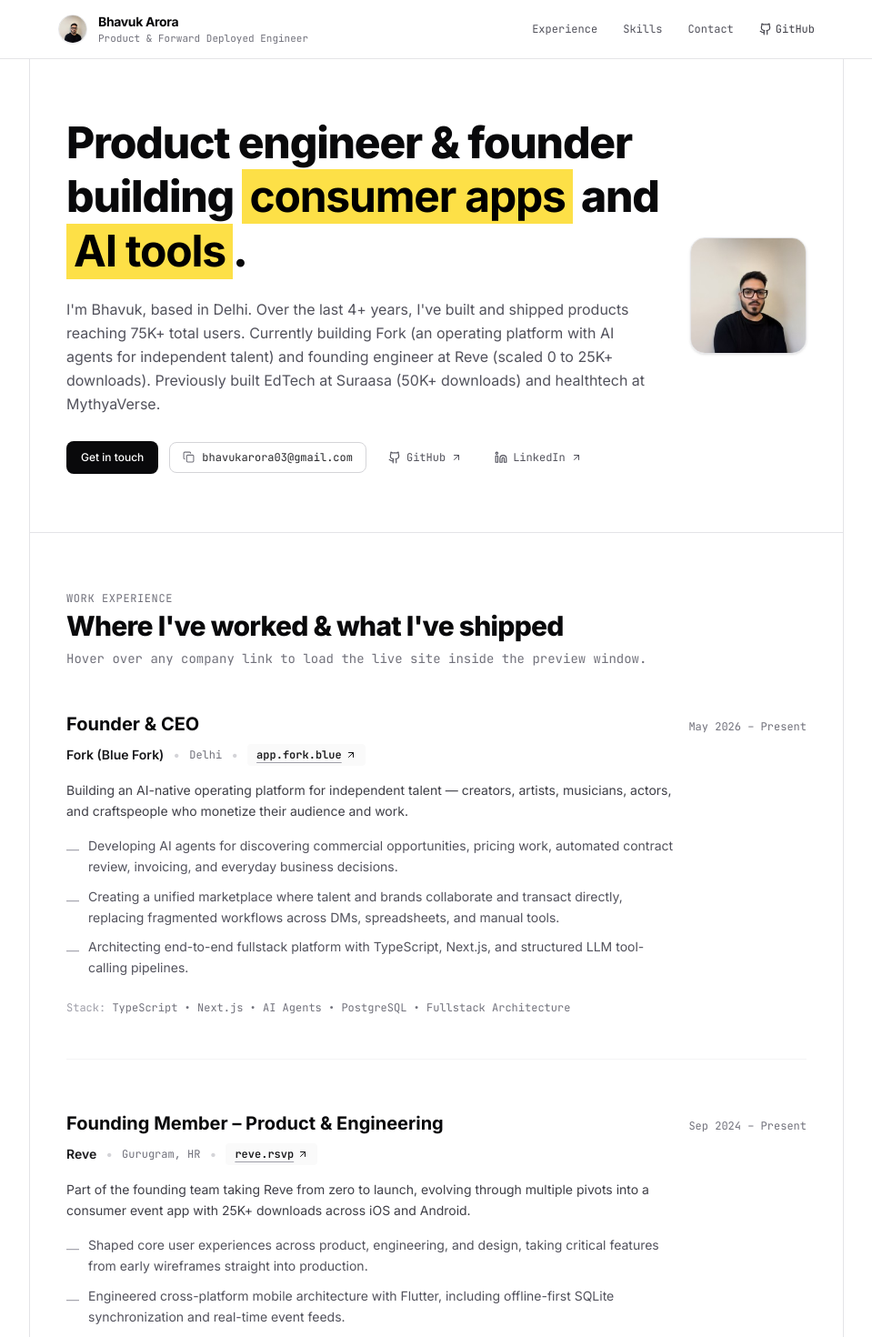
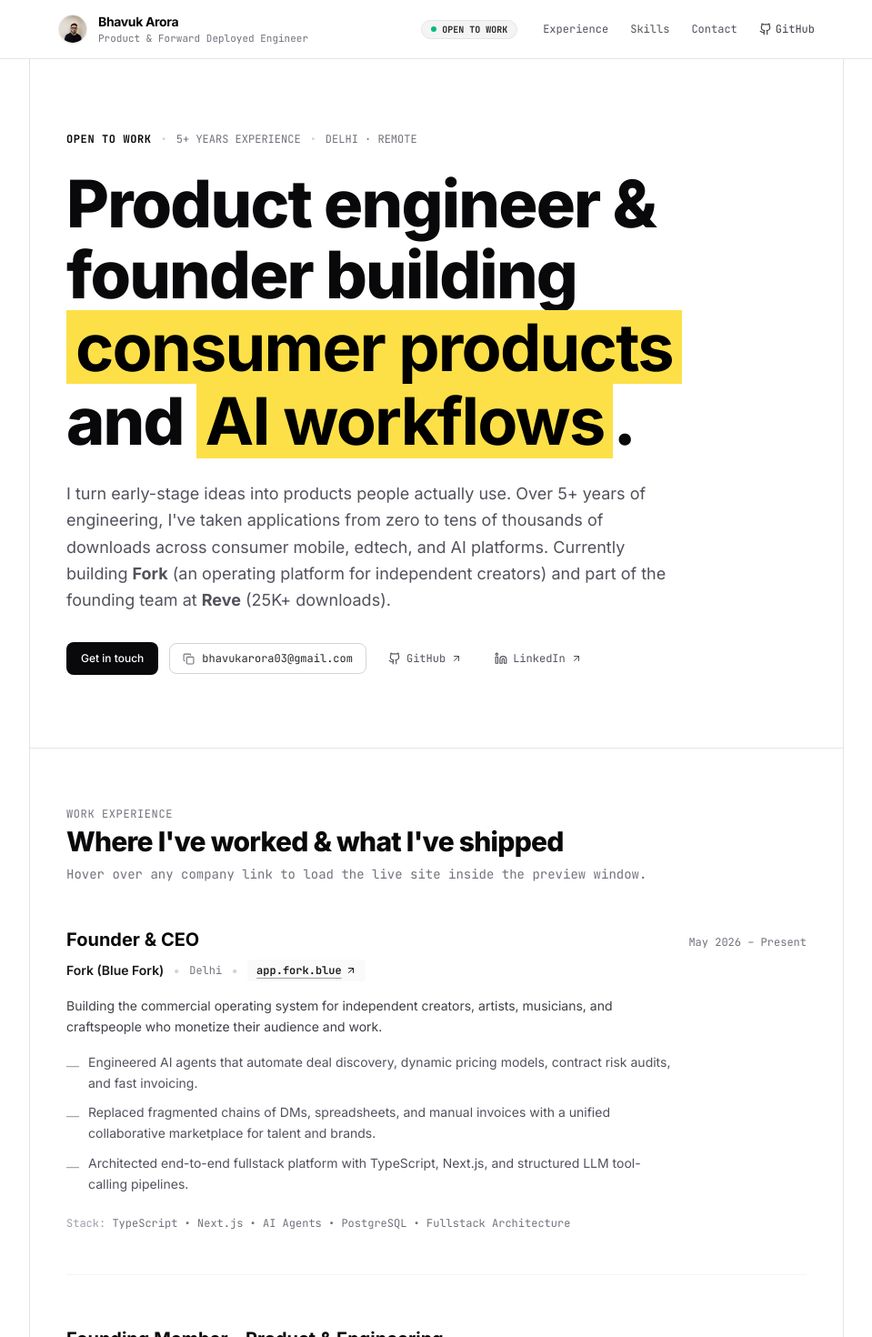
Before and after one commit to bhavukar/bhavuk.website, a Next.js app: page / in a window 1280 px wide. Shown: the top 1470 px of the page at 91% size, without its empty margins (160-1119 px from the left). Built offline with nearby package versions, Linux system fonts and the light colour scheme.

Commit message:
feat: add Lenis liquid scroll, update to 5+ years, add OPEN TO WORK, remove redundant hero photo, clean up copy and footer

```diff
--- a/app/page.tsx
+++ b/app/page.tsx
@@ -1,7 +1,8 @@
 'use client';
 
-import React, { useState } from 'react';
+import React, { useState, useEffect } from 'react';
 import { motion, AnimatePresence } from 'framer-motion';
+import Lenis from 'lenis';
 import {
   Github,
   Linkedin,
@@ -45,11 +46,11 @@ const EXPERIENCES: ExperienceItem[] = [
     embedUrl: 'https://app.fork.blue',
     previewImage: 'https://app.fork.blue/preview_url.png',
     summary:
-      'Building an AI-native operating platform for independent talent — creators, artists, musicians, actors, and craftspeople who monetize their audience and work.',
+      'Building the commercial operating system for independent creators, artists, musicians, and craftspeople who monetize their audience and work.',
     highlights: [
-      'Developing AI agents for discovering commercial opportunities, pricing work, automated contract review, invoicing, and everyday business decisions.',
-      'Creating a unified marketplace where talent and brands collaborate and transact directly, replacing fragmented workflows across DMs, spreadsheets, and manual tools.',
-      'Architecting end-to-end fullstack platform with TypeScript, Next.js, and structured LLM tool-calling pipelines.'
+      'Engineered AI agents that automate deal discovery, dynamic pricing models, contract risk audits, and fast invoicing.',
+      'Replaced fragmented chains of DMs, spreadsheets, and manual invoices with a unified collaborative marketplace for talent and brands.',
+      'Architected end-to-end fullstack platform with TypeScript, Next.js, and structured LLM tool-calling pipelines.'
     ],
     skills: ['TypeScript', 'Next.js', 'AI Agents', 'PostgreSQL', 'Fullstack Architecture']
   },
@@ -65,11 +66,11 @@ const EXPERIENCES: ExperienceItem[] = [
     previewImage:
       'https://assets.reve.rsvp/prod/media/image/f_jpg,q_70,w_1200/webp/v1/static/reve_preview_url.jpg',
     summary:
-      'Part of the founding team taking Reve from zero to launch, evolving through multiple pivots into a consumer event app with 25K+ downloads across iOS and Android.',
+      'Joined as part of the founding team taking Reve from zero to launch, evolving through multiple pivots into a consumer event app with 25,000+ downloads across iOS and Android.',
     highlights: [
-      'Shaped core user experiences across product, engineering, and design, taking critical features from early wireframes straight into production.',
-      'Engineered cross-platform mobile architecture with Flutter, including offline-first SQLite synchronization and real-time event feeds.',
-      'Built and optimized onboarding funnels, viral invite loops, and retention mechanics that drove organic community growth.'
+      'Owned product engineering end-to-end: wireframes, user journeys, design systems, and the cross-platform Flutter client.',
+      'Built the offline-first SQLite sync engine and real-time feed for seamless in-person event check-ins and ticketing.',
+      'Designed onboarding funnels and viral invite loops that powered our organic community growth.'
     ],
     skills: ['Flutter', 'SQLite', 'Mobile Architecture', 'Product Design', '25K+ Downloads']
   },
@@ -86,8 +87,8 @@ const EXPERIENCES: ExperienceItem[] = [
     summary:
       'Shipped client and internal production applications across healthcare and AI interview coaching, delivering end-to-end products under strict timelines.',
     highlights: [
-      'Built and launched Oncarea and Oncarea Doctor using Flutter in under two months, supporting live video consultations and remote diagnostic workflows.',
-      'Engineered VRPlaced, a Next.js platform for 1-on-1 interview practice featuring OpenAI-driven resume customization and live feedback.',
+      'Shipped VRPlaced, an AI interview simulator with real-time feedback scoring and dynamic resume tailoring using Next.js and OpenAI.',
+      'Built and launched Oncarea and Oncarea Doctor from scratch in under two months, supporting live video consultations and remote diagnostics.',
       'Owned full development lifecycle: architecture, client-side testing, automated deployments, and continuous UX iterations.'
     ],
     skills: ['Flutter', 'Next.js', 'OpenAI API', 'Healthcare Systems', 'WebRTC Video']
@@ -101,11 +102,11 @@ const EXPERIENCES: ExperienceItem[] = [
     url: 'https://www.suraasa.com',
     displayUrl: 'suraasa.com',
     summary:
-      'Re-engineered Suraasa’s flagship EdTech application from the ground up in Flutter, replacing legacy native code and scaling to 50K+ downloads.',
+      'Re-engineered Suraasa’s flagship EdTech application from the ground up in Flutter, replacing legacy native code and scaling to 50,000+ downloads.',
     highlights: [
       'Rebuilt core mobile systems including authentication, profile state management, push notification infrastructure, and modular app architecture.',
       'Integrated a custom high-performance video player, learning course workflows, and interactive assessment modules for teachers.',
-      'Collaborated closely with product and design teams to refine teacher learning journeys and boost student course completion rates.'
+      'Boosted teacher course completion rates by streamlining playback, offline lesson caching, and lesson navigation.'
     ],
     skills: ['Flutter', 'Modular Architecture', 'Custom Video Player', '50K+ Downloads'],
     previewFallback: {
@@ -144,6 +145,28 @@ export default function Home() {
   const [copiedEmail, setCopiedEmail] = useState(false);
   const [hoveredExperience, setHoveredExperience] = useState<ExperienceItem | null>(null);
 
+  // Initialize Lenis smooth "liquid" scrolling
+  useEffect(() => {
+    const lenis = new Lenis({
+      duration: 1.2,
+      easing: (t) => Math.min(1, 1.001 - Math.pow(2, -10 * t)),
+      orientation: 'vertical',
+      gestureOrientation: 'vertical',
+      smoothWheel: true,
+    });
+
+    function raf(time: number) {
+      lenis.raf(time);
+      requestAnimationFrame(raf);
+    }
+
+    requestAnimationFrame(raf);
+
+    return () => {
+      lenis.destroy();
+    };
+  }, []);
+
   const handleCopyEmail = () => {
     navigator.clipboard.writeText('bhavukarora03@gmail.com');
     setCopiedEmail(true);
@@ -151,12 +174,12 @@ export default function Home() {
   };
 
   return (
-    <div className="min-h-screen bg-white text-zinc-900 font-sans selection:bg-[#fde047] selection:text-black relative scroll-smooth">
+    <div className="min-h-screen bg-white text-zinc-900 font-sans selection:bg-[#fde047] selection:text-black relative">
       {/* ─────────────────────────────────────────────────────────────
           1. MINIMAL STICKY HEADER
           ───────────────────────────────────────────────────────────── */}
       <motion.header
-        initial={{ y: -20, opacity: 0 }}
+        initial={{ y: -16, opacity: 0 }}
         animate={{ y: 0, opacity: 1 }}
         transition={{ duration: 0.5, ease: [0.16, 1, 0.3, 1] }}
         className="sticky top-0 z-40 bg-white/95 backdrop-blur-sm border-b border-zinc-200"
@@ -180,7 +203,13 @@ export default function Home() {
             </div>
           </a>
 
-          <nav className="flex items-center gap-5 sm:gap-7 text-xs font-mono text-zinc-600">
+          <div className="flex items-center gap-5 sm:gap-7">
+            <div className="hidden sm:inline-flex items-center gap-1.5 px-2.5 py-0.5 rounded-full bg-zinc-100 text-[10px] font-mono font-bold text-zinc-800 border border-zinc-200">
+              <span className="w-1.5 h-1.5 rounded-full bg-emerald-500" />
+              <span>OPEN TO WORK</span>
+            </div>
+
+            <nav className="flex items-center gap-5 sm:gap-6 text-xs font-mono text-zinc-600">
               <a href="#experience" className="hover:text-zinc-950 transition-colors">
                 Experience
               </a>
@@ -197,9 +226,10 @@ export default function Home() {
                 className="text-zinc-700 hover:text-zinc-950 transition-colors flex items-center gap-1"
               >
                 <Github size={14} />
-              <span className="hidden sm:inline">GitHub</span>
+                <span className="hidden md:inline">GitHub</span>
               </a>
             </nav>
+          </div>
         </div>
       </motion.header>
 
@@ -208,35 +238,44 @@ export default function Home() {
           ───────────────────────────────────────────────────────────── */}
       <div className="max-w-4xl mx-auto border-x border-zinc-200 bg-white min-h-screen">
         {/* ───────────────────────────────────────────────────────────
-            HERO SECTION (Smooth Entrance Animation)
+            HERO SECTION (Clean, Full-Width, Single Photo in Header)
             ─────────────────────────────────────────────────────────── */}
         <motion.section
-          initial={{ opacity: 0, y: 24 }}
+          initial={{ opacity: 0, y: 20 }}
           animate={{ opacity: 1, y: 0 }}
           transition={{ duration: 0.6, ease: [0.16, 1, 0.3, 1] }}
-          className="px-5 sm:px-10 py-16 border-b border-zinc-200"
+          className="px-5 sm:px-10 py-16 sm:py-20 border-b border-zinc-200"
         >
-          <div className="flex flex-col-reverse sm:flex-row items-start sm:items-center justify-between gap-8">
-            <div className="space-y-5 max-w-2xl">
-              <h1 className="text-3xl sm:text-5xl font-extrabold tracking-tight text-zinc-950 leading-[1.18]">
+          <div className="space-y-6 max-w-3xl">
+            {/* Open to work status bar */}
+            <div className="flex flex-wrap items-center gap-2.5 text-xs font-mono text-zinc-500">
+              <span className="font-bold text-zinc-950 tracking-wider">OPEN TO WORK</span>
+              <span className="text-zinc-300">•</span>
+              <span>5+ YEARS EXPERIENCE</span>
+              <span className="text-zinc-300">•</span>
+              <span>DELHI · REMOTE</span>
+            </div>
+
+            <h1 className="text-4xl sm:text-6xl md:text-7xl font-extrabold tracking-tight text-zinc-950 leading-[1.08]">
               Product engineer & founder building{' '}
-                <mark className="bg-[#fde047] text-black px-2 py-0.5 inline-block font-bold not-italic">
-                  consumer apps
+              <mark className="bg-[#fde047] text-black px-2.5 py-0.5 inline-block font-bold not-italic">
+                consumer products
               </mark>{' '}
               and{' '}
-                <mark className="bg-[#fde047] text-black px-2 py-0.5 inline-block font-bold not-italic">
-                  AI tools
+              <mark className="bg-[#fde047] text-black px-2.5 py-0.5 inline-block font-bold not-italic">
+                AI workflows
               </mark>
               .
             </h1>
 
-              <p className="text-base text-zinc-600 leading-relaxed">
-                I'm Bhavuk, based in Delhi. Over the last 4+ years, I've built and shipped products
-                reaching 75K+ total users. Currently building Fork (an operating platform with AI agents
-                for independent talent) and founding engineer at Reve (scaled 0 to 25K+ downloads).
-                Previously built EdTech at Suraasa (50K+ downloads) and healthtech at MythyaVerse.
+            <p className="text-base sm:text-lg text-zinc-600 leading-relaxed max-w-2xl">
+              I turn early-stage ideas into products people actually use. Over 5+ years of engineering,
+              I've taken applications from zero to tens of thousands of downloads across consumer mobile,
+              edtech, and AI platforms. Currently building <strong>Fork</strong> (an operating platform
+              for independent creators) and part of the founding team at <strong>Reve</strong> (25K+ downloads).
             </p>
 
+            {/* Quick Actions */}
             <div className="flex flex-wrap items-center gap-3 pt-2">
               <a
                 href="#contact"
@@ -285,22 +324,6 @@ export default function Home() {
               </a>
             </div>
           </div>
-
-            <motion.div
-              initial={{ scale: 0.9, opacity: 0 }}
-              animate={{ scale: 1, opacity: 1 }}
-              transition={{ duration: 0.6, delay: 0.1, ease: [0.16, 1, 0.3, 1] }}
-              className="shrink-0"
-            >
-              <div className="w-24 h-24 sm:w-32 sm:h-32 rounded-2xl overflow-hidden border border-zinc-200 shadow-sm hover:shadow-md transition-shadow">
-                <img
-                  src="/profile.jpeg"
-                  alt="Bhavuk Arora"
-                  className="w-full h-full object-cover"
-                />
-              </div>
-            </motion.div>
-          </div>
         </motion.section>
 
         {/* ───────────────────────────────────────────────────────────
@@ -323,7 +346,7 @@ export default function Home() {
             {EXPERIENCES.map((exp, index) => (
               <motion.div
                 key={exp.id}
-                initial={{ opacity: 0, y: 20 }}
+                initial={{ opacity: 0, y: 16 }}
                 whileInView={{ opacity: 1, y: 0 }}
                 viewport={{ once: true, margin: '-60px' }}
                 transition={{ duration: 0.5, delay: index * 0.08, ease: [0.16, 1, 0.3, 1] }}
@@ -339,7 +362,7 @@ export default function Home() {
                   </div>
                 </div>
 
-                {/* Company & Location & Hover Link */}
+                {/* Company & Location & Live Link */}
                 <div className="flex flex-wrap items-center gap-2.5 text-sm mb-4">
                   <span className="font-semibold text-zinc-900">{exp.company}</span>
                   <span className="text-zinc-300">•</span>
@@ -363,7 +386,7 @@ export default function Home() {
                   {exp.summary}
                 </p>
 
-                {/* Bullet Points from Resume */}
+                {/* Bullet Points */}
                 <ul className="space-y-2.5 mb-5 max-w-2xl">
                   {exp.highlights.map((h, i) => (
                     <li key={i} className="text-xs sm:text-sm text-zinc-600 leading-relaxed flex items-start gap-2.5">
@@ -387,7 +410,7 @@ export default function Home() {
             ─────────────────────────────────────────────────────────── */}
         <motion.section
           id="skills"
-          initial={{ opacity: 0, y: 20 }}
+          initial={{ opacity: 0, y: 16 }}
           whileInView={{ opacity: 1, y: 0 }}
           viewport={{ once: true, margin: '-60px' }}
           transition={{ duration: 0.5, ease: [0.16, 1, 0.3, 1] }}
@@ -477,7 +500,7 @@ export default function Home() {
             ─────────────────────────────────────────────────────────── */}
         <motion.section
           id="contact"
-          initial={{ opacity: 0, y: 20 }}
+          initial={{ opacity: 0, y: 16 }}
           whileInView={{ opacity: 1, y: 0 }}
           viewport={{ once: true }}
           transition={{ duration: 0.5, ease: [0.16, 1, 0.3, 1] }}
@@ -486,11 +509,12 @@ export default function Home() {
           <div className="rounded-2xl bg-zinc-950 text-white p-7 sm:p-10 border border-zinc-800 space-y-6 shadow-xl">
             <div className="space-y-2 max-w-xl">
               <h2 className="text-2xl sm:text-3xl font-extrabold tracking-tight text-white">
-                Let's talk.
+                Let's build something.
               </h2>
               <p className="text-zinc-400 text-sm leading-relaxed">
-                Whether you're looking for a founding product engineer, want to discuss forward-deployed
-                AI roles, or just want to chat about building consumer products, feel free to reach out.
+                Open to founding product engineering roles, forward-deployed positions, or high-impact
+                contract work. Whether you have an early-stage venture or just want to chat software,
+                my inbox is open.
               </p>
             </div>
 
@@ -498,7 +522,7 @@ export default function Home() {
               <div>
                 <div className="text-[10px] font-mono text-zinc-500 uppercase">Direct Email</div>
                 <div className="text-base font-mono font-bold text-white select-all">
-                  bhavuk.arora03@gmail.com
+                  bhavukarora03@gmail.com
                 </div>
               </div>
 
@@ -520,7 +544,7 @@ export default function Home() {
                   )}
                 </button>
                 <a
-                  href="mailto:bhavuk.arora03@gmail.com"
+                  href="mailto:bhavukarora03@gmail.com"
                   className="px-4 py-2 rounded-lg bg-[#fde047] hover:bg-yellow-300 text-black text-xs font-mono font-bold transition-all flex items-center justify-center gap-1 hover:translate-y-[-1px]"
                 >
                   <span>Mailto</span>
@@ -568,11 +592,11 @@ export default function Home() {
         </motion.section>
 
         {/* ───────────────────────────────────────────────────────────
-            FOOTER
+            FOOTER (Clean, No Cloudflare workers mention)
             ─────────────────────────────────────────────────────────── */}
         <footer className="border-t border-zinc-200 px-5 sm:px-10 py-6 text-xs font-mono text-zinc-500 flex flex-col sm:flex-row items-center justify-between gap-3">
           <div>© {new Date().getFullYear()} Bhavuk Arora.</div>
-          <div>Deployed on Cloudflare Workers.</div>
+          <div>Delhi, India.</div>
         </footer>
       </div>
 
--- a/package.json
+++ b/package.json
@@ -14,6 +14,7 @@
     "@tailwindcss/postcss": "^4.3.3",
     "clsx": "^2.1.1",
     "framer-motion": "^12.38.0",
+    "lenis": "^1.3.26",
     "lucide-react": "^0.479.0",
     "next": "^16.3.5",
     "react": "^19.3.0",
```
Also changed, not shown: app/globals.css (+21 -0 lines), 1 other file (tests, documents, lock files or other folders). Lines whose indentation alone changed are shown as unchanged.
